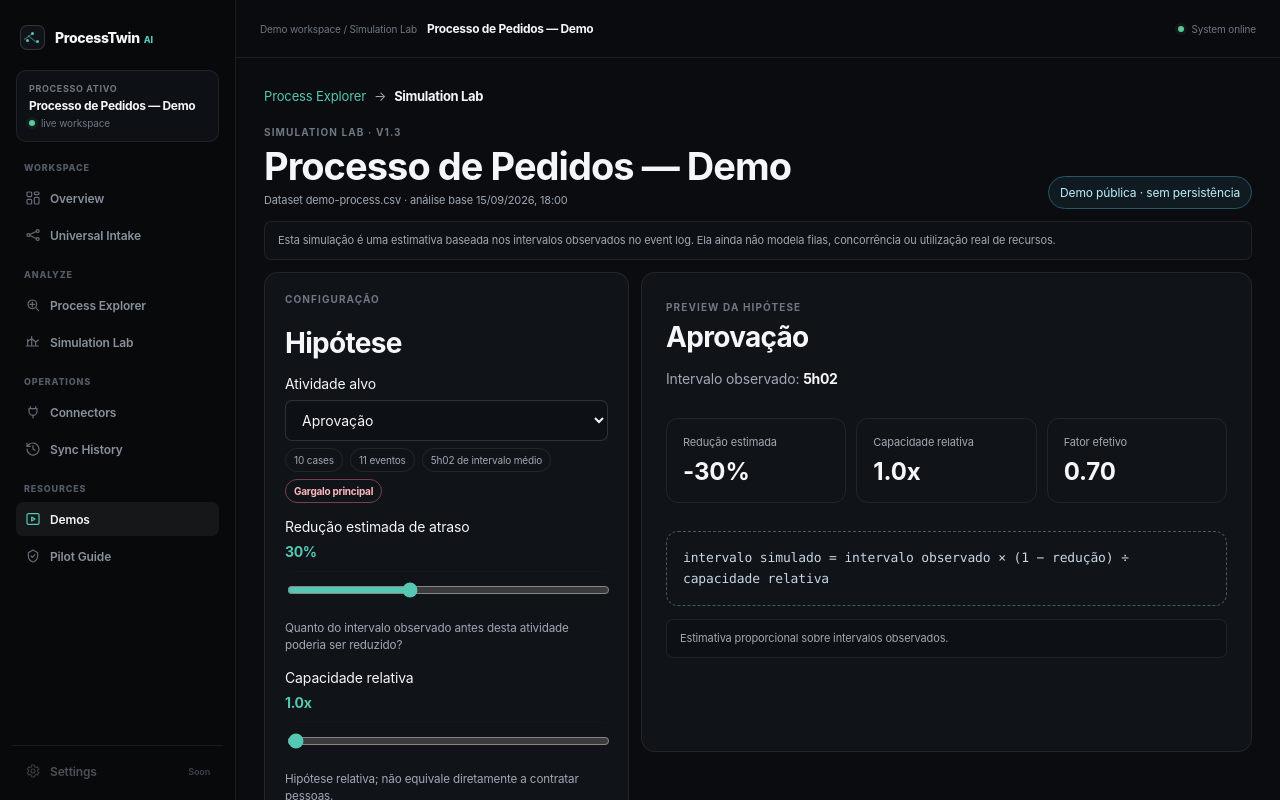
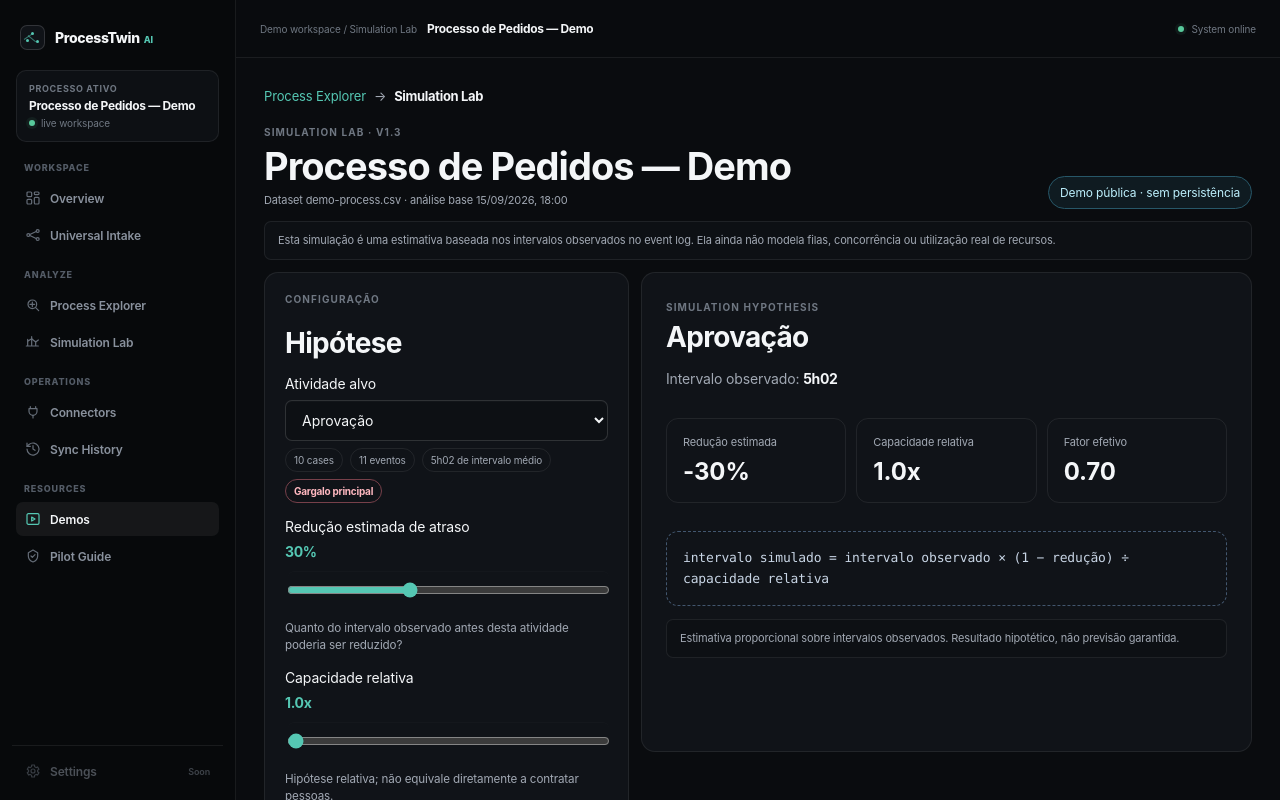
Before and after one commit to gamonalmatheus8-design/ProcessTwin, a Next.js app: page /demo/simulation in a window 1280 px wide. Shown: the top 800 px of the page. Built offline with nearby package versions, Linux system fonts and the light colour scheme.

Commit message:
feat(ui): clarify current versus simulated states

```diff
--- a/src/features/simulation-lab/simulation-lab.tsx
+++ b/src/features/simulation-lab/simulation-lab.tsx
@@ -37,8 +37,8 @@ function ResultPanel({ payload, result }: { payload: SimulationPayload; result:
     <section className="simulation-result" aria-live="polite">
       <div className="simulation-section-heading">
         <div>
-          <span className="eyebrow">Atual × Simulado</span>
-          <h2>Impacto estimado</h2>
+          <span className="eyebrow">Simulation outcome</span>
+          <h2>Current State × Simulated State</h2>
         </div>
         <span className="sla-chip">SLA usado: {formatDuration(result.impactSummary.slaThresholdSeconds)}</span>
       </div>
@@ -46,19 +46,19 @@ function ResultPanel({ payload, result }: { payload: SimulationPayload; result:
       <div className="simulation-kpis">
         <article>
           <span>Ciclo médio</span>
-          <dl><div><dt>Atual</dt><dd>{formatDuration(result.baseline.avgCycleSeconds)}</dd></div><div><dt>Simulado</dt><dd>{formatDuration(result.simulated.avgCycleSeconds)}</dd></div></dl>
+          <dl><div><dt>Current state</dt><dd>{formatDuration(result.baseline.avgCycleSeconds)}</dd></div><div><dt>Simulated state</dt><dd>{formatDuration(result.simulated.avgCycleSeconds)}</dd></div></dl>
           <strong>{formatPercent(result.deltas.avgCyclePct, true)}</strong>
           <ComparisonBar baseline={result.baseline.avgCycleSeconds} simulated={result.simulated.avgCycleSeconds} />
         </article>
         <article>
           <span>P95</span>
-          <dl><div><dt>Atual</dt><dd>{formatDuration(result.baseline.p95CycleSeconds)}</dd></div><div><dt>Simulado</dt><dd>{formatDuration(result.simulated.p95CycleSeconds)}</dd></div></dl>
+          <dl><div><dt>Current state</dt><dd>{formatDuration(result.baseline.p95CycleSeconds)}</dd></div><div><dt>Simulated state</dt><dd>{formatDuration(result.simulated.p95CycleSeconds)}</dd></div></dl>
           <strong>{formatPercent(result.deltas.p95CyclePct, true)}</strong>
           <ComparisonBar baseline={result.baseline.p95CycleSeconds} simulated={result.simulated.p95CycleSeconds} />
         </article>
         <article>
           <span>SLA</span>
-          <dl><div><dt>Atual</dt><dd>{formatPercent(result.baseline.slaCompliancePct)}</dd></div><div><dt>Simulado</dt><dd>{formatPercent(result.simulated.slaCompliancePct)}</dd></div></dl>
+          <dl><div><dt>Current state</dt><dd>{formatPercent(result.baseline.slaCompliancePct)}</dd></div><div><dt>Simulated state</dt><dd>{formatPercent(result.simulated.slaCompliancePct)}</dd></div></dl>
           <strong>{formatPercentagePoints(result.deltas.slaPercentagePoints)}</strong>
           <ComparisonBar baseline={result.baseline.slaCompliancePct} simulated={result.simulated.slaCompliancePct} />
         </article>
@@ -267,7 +267,7 @@ export function SimulationLab({
             <ResultPanel payload={resultPayload} result={result} />
           ) : (
             <div className="preview-card">
-              <span className="eyebrow">Preview da hipótese</span>
+              <span className="eyebrow">Simulation hypothesis</span>
               <h2>{activity}</h2>
               <p>Intervalo observado: <strong>{formatDuration(selectedNode?.avgIncomingWaitSeconds ?? 0)}</strong></p>
               <dl className="hypothesis-summary">
@@ -276,7 +276,7 @@ export function SimulationLab({
                 <div><dt>Fator efetivo</dt><dd>{effectiveFactor(waitReductionPct, capacityMultiplier).toFixed(2)}</dd></div>
               </dl>
               <p className="formula">intervalo simulado = intervalo observado × (1 − redução) ÷ capacidade relativa</p>
-              <div className="model-notice">Estimativa proporcional sobre intervalos observados.</div>
+              <div className="model-notice">Estimativa proporcional sobre intervalos observados. Resultado hipotético, não previsão garantida.</div>
             </div>
           )}
         </section>
```
